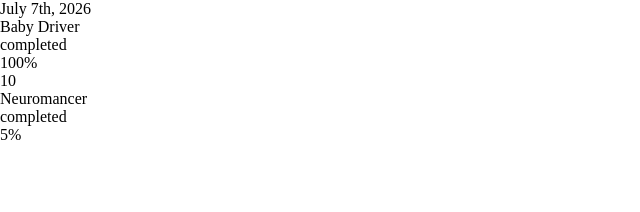
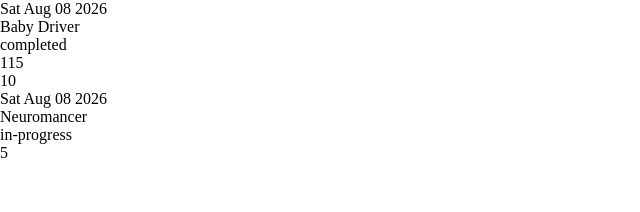
Before and after one commit to b3nbino/accumulate, a React (Vite) app in the folder app/: page / in a window 1280 px wide. Shown: the top 212 px of the page, without its empty margins (0-640 px from the left). Built offline with nearby package versions, Linux system fonts and the light colour scheme.

Commit message:
Updated data model of example data. Updated diary mockup.

```diff
--- a/app/src/App.tsx
+++ b/app/src/App.tsx
@@ -2,56 +2,68 @@
   const ENTRIES = [
     {
       id: 1,
-      db_id: 1,
+      media_id: 1,
+      source: "",
       title: "Baby Driver",
-      release_date: "March 11th, 2017",
-      start_date: "July 7th, 2026",
-      finish_date: "July 7th, 2026",
+      release_date: new Date("March 11 2017"),
+      start_date: new Date("July 7 2026"),
+      finish_date: new Date("July 7 2026"),
+      last_edited_date: new Date("August 8 2026"),
       status: "completed",
-      progress: "100%",
+      progress: 115,
+      total_length: 115,
+      progress_type: "minutes",
       user_rating: 10,
       review: "",
       liked: true,
-      tags: ["soundtrack", "driving"],
     },
     {
       id: 2,
-      db_id: 2,
+      media_id: 2,
+      source: "",
       title: "Neuromancer",
-      release_date: "March 11th, 2017",
-      start_date: "July 7th, 2026",
-      status: "completed",
-      progress: "5%",
+      release_date: new Date("March 11 2017"),
+      start_date: new Date("July 7 2026"),
+      last_edited_date: new Date("August 8 2026"),
+      status: "in-progress",
+      progress: 5,
+      total_length: 24,
+      progress_type: "chapters",
       liked: false,
-      tags: ["cyberpunk", "gritty"],
     },
     {
       id: 3,
-      db_id: 23,
+      media_id: 23,
+      source: "",
       title: "Minecraft",
-      release_date: "March 11th, 2017",
-      start_date: "July 7th, 2016",
-      finish_date: "February 6th, 2026",
+      release_date: new Date("March 11 2017"),
+      start_date: new Date("July 7 2016"),
+      finish_date: new Date("February 6 2026"),
+      last_edited_date: new Date("July 10 2026"),
       status: "completed",
-      progress: "100%",
-      user_rating: 10,
+      progress: 100,
+      total_length: 100,
+      progress_type: "percent",
+      user_rating: 9,
       review: "I Love Minecraft",
       liked: true,
-      tags: ["soundtrack", "sandbox", "nostalgic"],
     },
     {
       id: 4,
-      db_id: 14,
-      title: "Squid Game",
-      release_date: "September 12th, 2011",
-      start_date: "July 7th, 2026",
-      finish_date: "August 25th, 2026",
-      status: "completed",
-      progress: "100%",
-      user_rating: 9,
+      media_id: 14,
+      source: "",
+      title: "Squid Game S1",
+      release_date: new Date("September 12 2011"),
+      start_date: new Date("July 7 2026"),
+      finish_date: new Date("August 25 2026"),
+      last_edited_date: new Date("June 31 2026"),
+      status: "dropped",
+      progress: 2,
+      total_length: 9,
+      progress_type: "episodes",
+      user_rating: 1,
       review: "",
       liked: true,
-      tags: ["korean", "death games"],
     },
   ];
 
@@ -62,7 +74,7 @@
           {/* Eventually we'll need to add the thumb URL. Once we connect the API. Make sure to change finish date to last edited date */}
           <ul id="entries">
             <li className="entry">
-              <p>{ENTRIES[0].finish_date}</p>
+              <p>{ENTRIES[0].last_edited_date.toDateString()}</p>
               <p>{ENTRIES[0].title}</p>
               <p>{ENTRIES[0].status}</p>
               <p>{ENTRIES[0].progress}</p>
@@ -70,7 +82,7 @@
               <p>{ENTRIES[0].liked}</p>
             </li>
             <li className="entry">
-              <p>{ENTRIES[1].finish_date}</p>
+              <p>{ENTRIES[1].last_edited_date.toDateString()}</p>
               <p>{ENTRIES[1].title}</p>
               <p>{ENTRIES[1].status}</p>
               <p>{ENTRIES[1].progress}</p>
```
